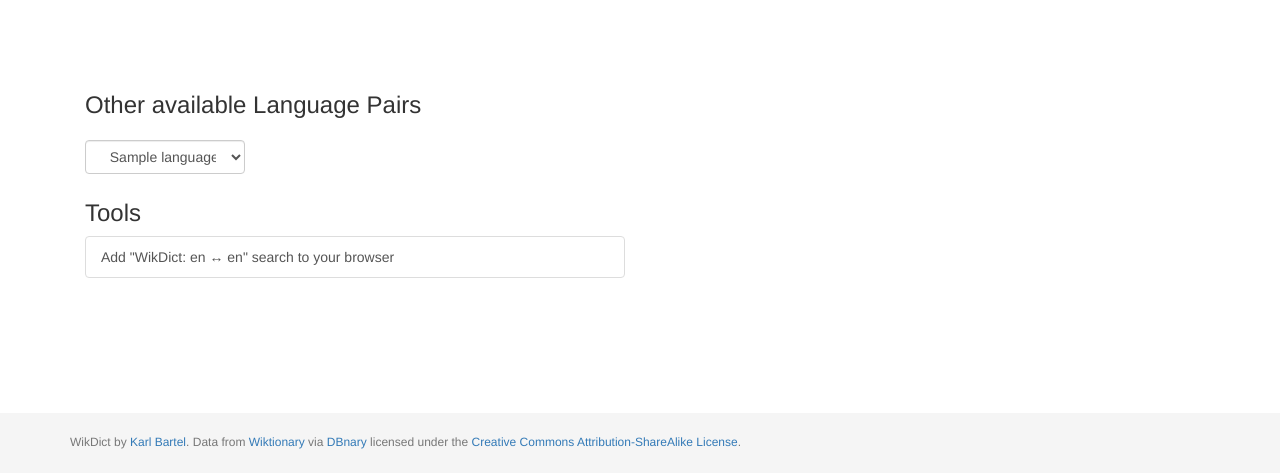
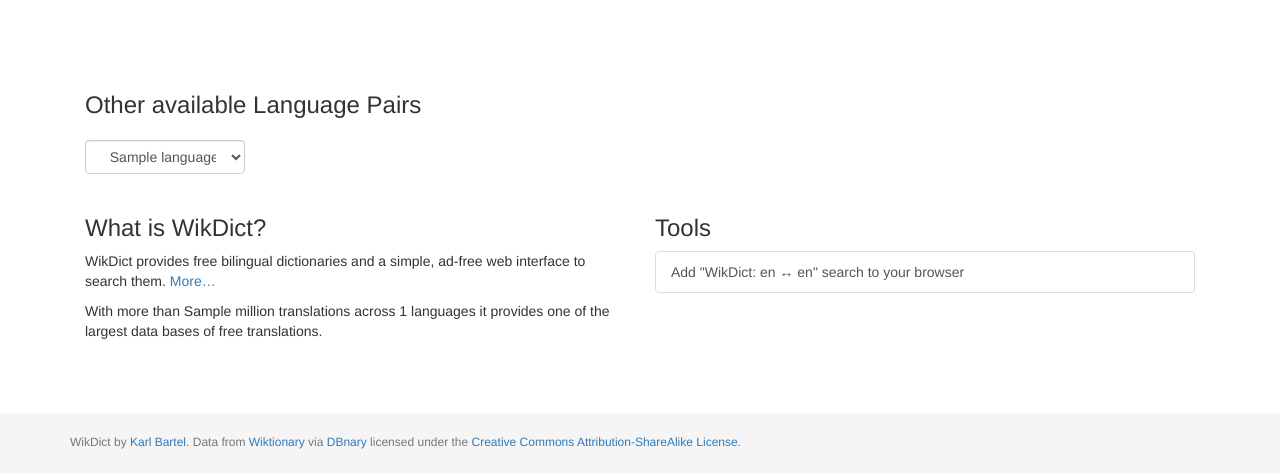
Before and after one commit to karlb/wikdict-web, a Flask app: template wsgi/myapp/templates/lookup.html in a window 1280 px wide. Shown: the part 327-800 px from the top of the page. Run offline with Flask 2, Linux system fonts and the light colour scheme; the template is opened without the code that fills it: most values are stand-ins (such as "Sample title", 1, 10 or a date in 2020); parts of the project's set-up code (start-up, migrations or seed data) failed here and were passed over; some libraries are stand-ins or nearby versions.

Commit message:
add "Waht is WikDict to home page"

```diff
--- a/wsgi/myapp/lookup.py
+++ b/wsgi/myapp/lookup.py
@@ -75,6 +75,9 @@ def lookup(from_lang, to_lang, query=None):
     else:
         results = None
         wiktionary_links = None
+        templ_vals['rough_translations'] = '%.1f' % (
+            sum(lp.total_trans for lp in base.get_lang_pairs()) // 100000 / 10
+        )
     return base.render_template('lookup.html',
         from_lang=from_lang,
         to_lang=to_lang,
--- a/wsgi/myapp/templates/lookup.html
+++ b/wsgi/myapp/templates/lookup.html
@@ -224,13 +224,22 @@
 				{% endfor %}
 			</div>
 
-			<div id="add-search-provider-block">
+            <div class="row">
+                <div class="col-md-6">
+                    <h3>What is WikDict?</h3>
+                    <p>
+                        WikDict provides free bilingual dictionaries and a simple, ad-free web interface to search them. <a href="/page/about">More&hellip;</a>
+                    </p>
+
+                    <p>
+                        With more than {{ rough_translations }} million translations across {{ available_langs | length }} languages
+                        it provides one of the largest data bases of free translations.
+                    </p>
+                </div>
+                <div class="col-md-6" id="add-search-provider-block">
                     <h3>Tools</h3>
-				<div class="row clearfix">
-					<div class="col-md-6">
                     <div class="list-group">
                         <a id="add-search-provider" class="list-group-item">Add "WikDict: {{from_lang}} ↔ {{to_lang}}" search to your browser</a>
-						</div>
                     </div>
                 </div>
             </div>
```
Lines whose indentation alone changed are shown as unchanged.
